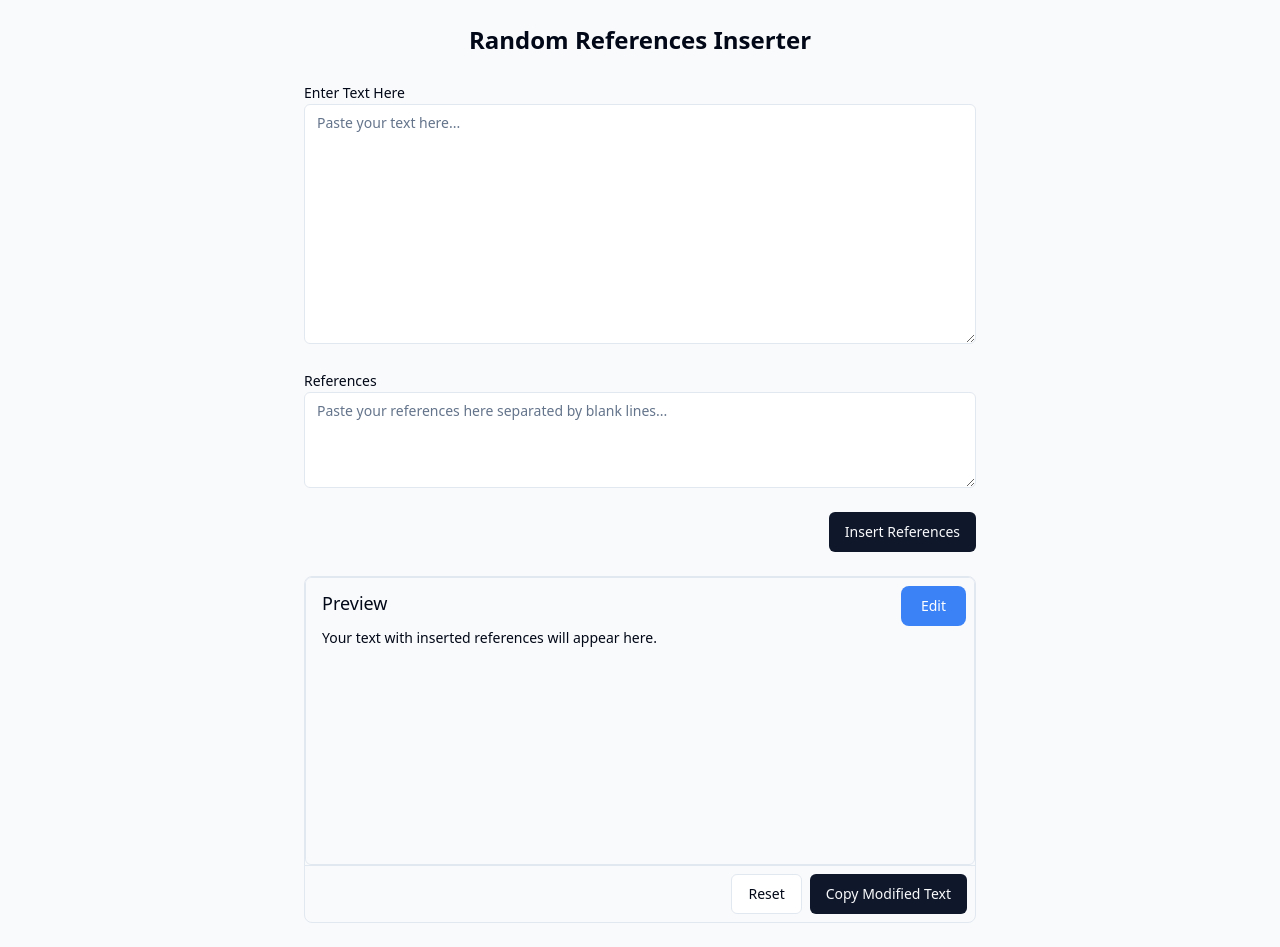
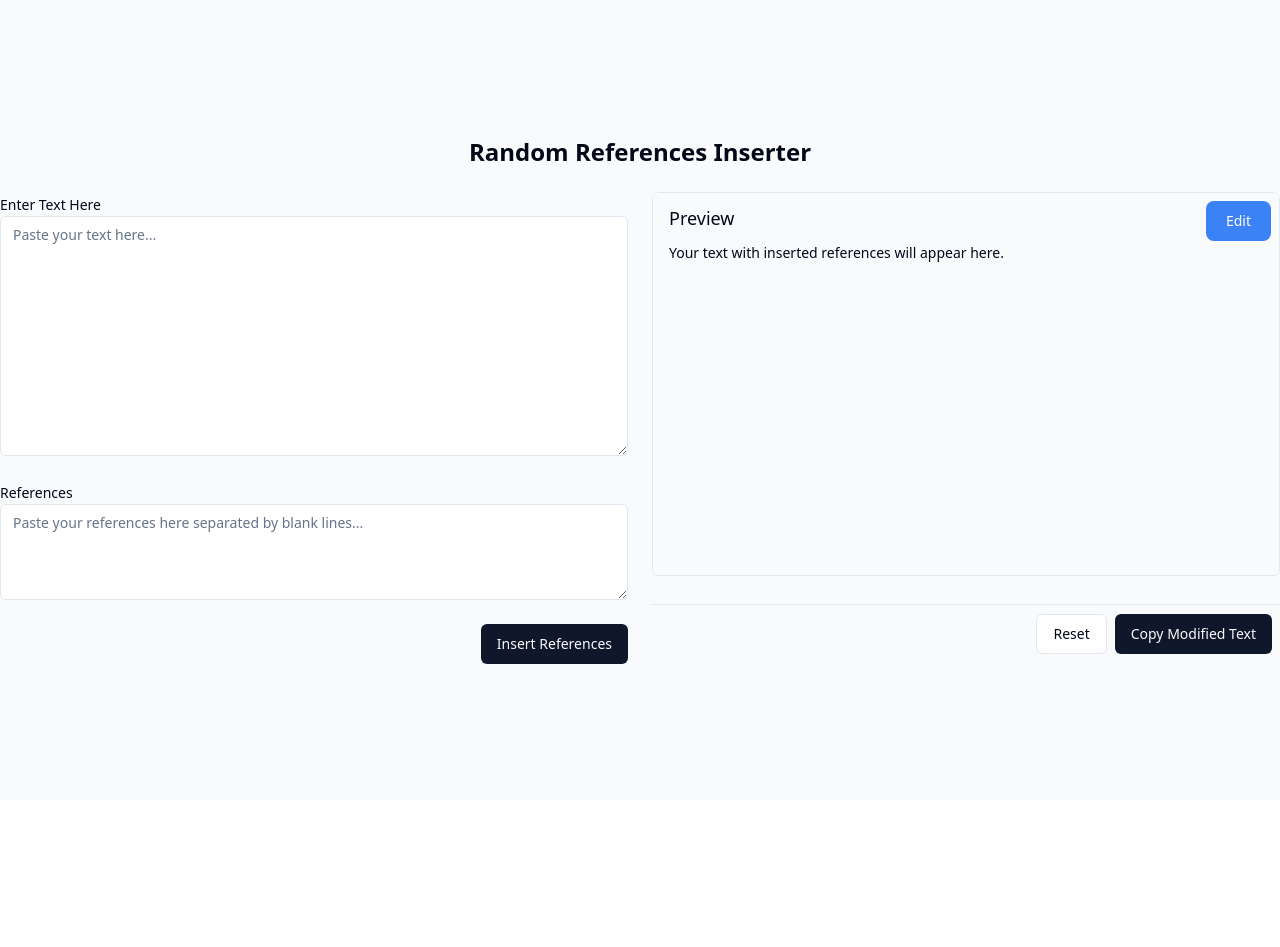
Before and after one commit to Mandy9943/reference-adder, a React (Vite) app: page / in a window 1280 px wide. After the commit the page ends 800 px from the top, so only its background shows below. Built offline with nearby package versions, Linux system fonts and the light colour scheme.

Commit message:
update layout

```diff
--- a/src/App.tsx
+++ b/src/App.tsx
@@ -93,10 +93,11 @@ export default function App() {
       key="1"
       className="flex flex-col items-center justify-center min-h-screen py-6 bg-gray-50 dark:bg-gray-900"
     >
-      <div className="w-full max-w-2xl mx-auto space-y-6">
+      <div className="w-full max-w-7xl mx-auto space-y-6">
         <h1 className="text-2xl font-bold text-center">
           Random References Inserter
         </h1>
+        <div className="grid grid-cols-2 gap-6">
           <form className="grid gap-6">
             <div>
               <Label htmlFor="main-text">Enter Text Here</Label>
@@ -142,11 +143,13 @@ export default function App() {
                 </DropdownMenuContent>
               </DropdownMenu>
             </Button> */}
-            <Button onClick={handleInsertReferences}>Insert References</Button>
+              <Button onClick={handleInsertReferences}>
+                Insert References
+              </Button>
             </div>
           </form>
-        <div className="border rounded-lg overflow-auto">
-          <ScrollArea className="h-72 w-full rounded-md border">
+          <div className=" rounded-lg overflow-auto grid gap-6">
+            <ScrollArea className="h-96 w-full rounded-md border">
               <div className="p-4 text-sm relative">
                 <Button
                   className="absolute right-2 top-2 text-white bg-blue-500 hover:bg-blue-600 focus:ring-4 focus:ring-blue-300 font-medium rounded-lg text-sm px-5 py-2.5 text-center dark:bg-blue-600 dark:hover:bg-blue-700 dark:focus:ring-blue-800"
@@ -157,7 +160,9 @@ export default function App() {
                 >
                   Edit
                 </Button>
-              <h4 className="mb-4 text-lg font-medium leading-none">Preview</h4>
+                <h4 className="mb-4 text-lg font-medium leading-none">
+                  Preview
+                </h4>
                 {editPreview ? (
                   <Textarea
                     className="h-60"
@@ -224,6 +229,7 @@ export default function App() {
             </div>
           </div>
         </div>
+      </div>
     </main>
   );
 }
```
Lines whose indentation alone changed are shown as unchanged.
